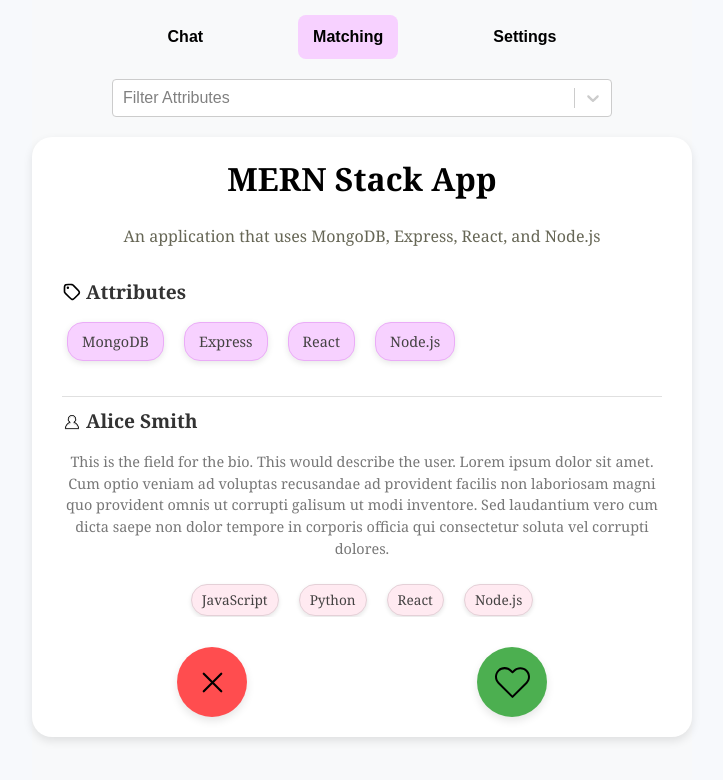
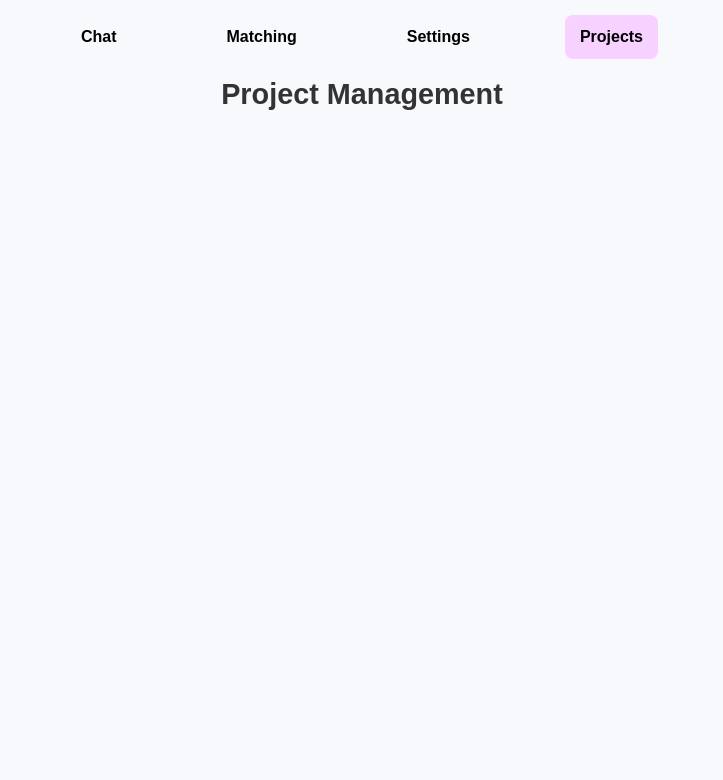
Before and after one commit to cop4331-team18/large-project, a React (Vite) app in the folder frontend/: page /projects in a window 1280 px wide. Before the commit this address led to /. Shown: the top 780 px of the page, without its empty margins (278-1001 px from the left). Built offline with nearby package versions, Linux system fonts and the light colour scheme; no server answers.

Commit message:
added the projects.tsx to the tabs.tsx. changed the projects.css because it messed with the other tabs

```diff
--- a/frontend/src/App.tsx
+++ b/frontend/src/App.tsx
@@ -4,6 +4,7 @@ import AuthForm from './AuthForm';
 import MatchingPage from './MatchingPage';
 import ChatPage from './Chat';
 import SettingsPage from './Settings';
+import ProjectsPage from './Projects';
 import { apiCall, ChatMessage, SERVER_BASE_URL, User } from './util/constants';
 import { io, Socket } from 'socket.io-client';
 import "./App.css"
@@ -120,6 +121,11 @@ function App() {
             <SettingsPage chatNotifications={chatNotifications} fetchUserStatus={fetchUserStatus}/>
           } />
 
+          <Route
+            path="/projects"element={
+            <ProjectsPage chatNotifications={chatNotifications}/>}
+          />
+
           <Route path="*" element={
             <Navigate to="/" replace />
           } />
--- a/frontend/src/Projects.css
+++ b/frontend/src/Projects.css
@@ -1,4 +1,4 @@
-body {
+/* body {
     margin: 0;
     padding: 0;
     font-family: Arial, sans-serif;
@@ -22,4 +22,4 @@ header {
 header h1 {
     margin: 0;
     font-size: 2rem;
-}
+} */
--- a/frontend/src/Projects.tsx
+++ b/frontend/src/Projects.tsx
@@ -1,14 +1,22 @@
 import React from "react";
 import "./Projects.css"
+import Tabs from "./components/Tabs";
 
-const Projects: React.FC = () => {
+interface ProjectsProps {
+  chatNotifications: number;
+}
+const ProjectsPage: React.FC<ProjectsProps> = ({chatNotifications}: ProjectsProps) =>  {
   return (
     <div>
-      <header>
-        <h1>Project Management</h1>
-      </header>
+      <div className="projects-page">
+        {/* Tabs */}
+        <Tabs currentTab="projects" chatNotifications={chatNotifications}/>
+        <header>
+          <h1>Project Management</h1>
+        </header>
+      </div>
     </div>
   );
 };
 
-export default Projects;
+export default ProjectsPage;
--- a/frontend/src/components/Tabs.tsx
+++ b/frontend/src/components/Tabs.tsx
@@ -36,6 +36,14 @@ const Tabs: React.FC<TabsPop> = ({currentTab, chatNotifications}: TabsPop) => {
             <div className="tab" onClick={() => navigate("/settings")}>
                 <span>Settings</span>
             </div>}
+            {currentTab === "projects" ?
+            <div className="tab active">
+                <span>Projects</span>
+            </div>
+            :
+            <div className="tab" onClick={() => navigate("/projects")}>
+                <span>Projects</span>
+            </div>}
       </div>
     );
 };
```
